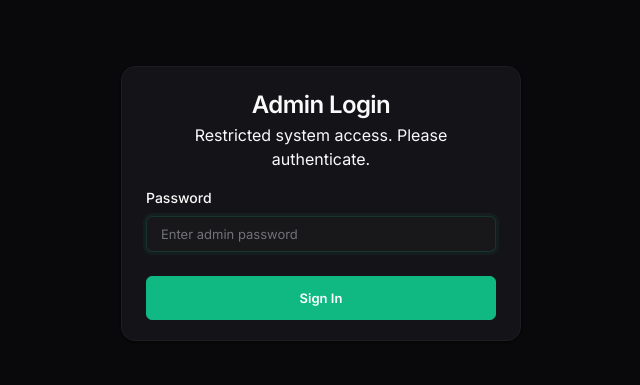
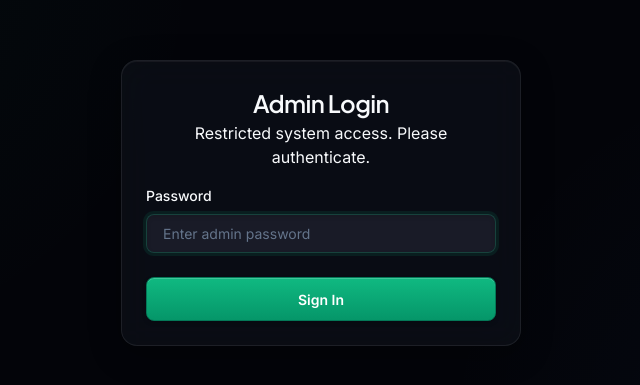
Before and after one commit to soumyachk101/Whatsaap-Bot, a React (Vite) app in the folder dashboard/: page /login in a window 1280 px wide. Shown: the part 197-582 px from the top of the page, without its empty margins (319-959 px from the left). Built offline with nearby package versions, Linux system fonts and the light colour scheme; no server answers.

Commit message:
feat: updated restriction mode logic to apply only to groups and added admin/owner bypass

```diff
--- a/dashboard/src/App.jsx
+++ b/dashboard/src/App.jsx
@@ -23,7 +23,7 @@ function AuthGuard({ children }) {
   const { auth } = useAuth()
   const location = useLocation()
   if (auth === null) return (
-    <div style={{ display: 'flex', alignItems: 'center', justifyContent: 'center', height: '100vh', background: 'var(--bg)' }}>
+    <div style={{ display: 'flex', alignItems: 'center', justifyContent: 'center', height: '100vh', background: 'var(--bg-base)' }}>
       <div className="spinner" />
     </div>
   )
--- a/dashboard/src/index.css
+++ b/dashboard/src/index.css
@@ -1,55 +1,55 @@
-@import url('https://fonts.googleapis.com/css2?family=Inter:wght@400;500;600;700;800&display=swap');
+@import url('https://fonts.googleapis.com/css2?family=Plus+Jakarta+Sans:wght@400;500;600;700;800&family=Inter:wght@400;500;600;700&display=swap');
 
 :root {
-  --bg-base: #09090b;
-  --bg-surface: #0f0f12;
-  --bg-card: #141418;
-  --bg-sidebar: #0c0c0f;
-  --bg-input: #18181b;
-  --bg-hover: rgba(255, 255, 255, 0.035);
+  --bg-base: #030409;
+  --bg-surface: rgba(12, 14, 20, 0.65);
+  --bg-card: rgba(18, 20, 28, 0.55);
+  --bg-sidebar: rgba(8, 9, 14, 0.85);
+  --bg-input: rgba(22, 24, 34, 0.7);
+  --bg-hover: rgba(255, 255, 255, 0.05);
 
-  --border: #1e1e22;
-  --border-subtle: #1a1a1e;
-  --border-focus: #52525b;
-  --border-active: #3f3f46;
+  --border: rgba(255, 255, 255, 0.08);
+  --border-subtle: rgba(255, 255, 255, 0.04);
+  --border-focus: rgba(16, 185, 129, 0.5);
+  --border-active: rgba(255, 255, 255, 0.15);
 
-  --text-main: #fafafa;
-  --text-muted: #a1a1aa;
-  --text-dim: #71717a;
+  --text-main: #f8fafc;
+  --text-muted: #94a3b8;
+  --text-dim: #64748b;
 
   --accent: #10b981;
-  --accent-soft: rgba(16, 185, 129, 0.08);
-  --accent-border: rgba(16, 185, 129, 0.18);
+  --accent-soft: rgba(16, 185, 129, 0.12);
+  --accent-border: rgba(16, 185, 129, 0.25);
 
   --emerald: #10b981;
-  --emerald-bg: rgba(16, 185, 129, 0.08);
-  --emerald-border: rgba(16, 185, 129, 0.18);
+  --emerald-bg: rgba(16, 185, 129, 0.12);
+  --emerald-border: rgba(16, 185, 129, 0.25);
 
   --blue: #3b82f6;
-  --blue-bg: rgba(59, 130, 246, 0.08);
-  --blue-border: rgba(59, 130, 246, 0.18);
+  --blue-bg: rgba(59, 130, 246, 0.12);
+  --blue-border: rgba(59, 130, 246, 0.25);
 
   --rose: #f43f5e;
-  --rose-bg: rgba(244, 63, 94, 0.08);
-  --rose-border: rgba(244, 63, 94, 0.18);
+  --rose-bg: rgba(244, 63, 94, 0.12);
+  --rose-border: rgba(244, 63, 94, 0.25);
 
   --amber: #f59e0b;
-  --amber-bg: rgba(245, 158, 11, 0.08);
-  --amber-border: rgba(245, 158, 11, 0.18);
+  --amber-bg: rgba(245, 158, 11, 0.12);
+  --amber-border: rgba(245, 158, 11, 0.25);
 
-  --purple: #a78bfa;
-  --purple-bg: rgba(167, 139, 250, 0.08);
-  --purple-border: rgba(167, 139, 250, 0.18);
+  --purple: #8b5cf6;
+  --purple-bg: rgba(139, 92, 246, 0.12);
+  --purple-border: rgba(139, 92, 246, 0.25);
 
-  --radius-xs: 4px;
-  --radius-sm: 6px;
-  --radius-md: 10px;
-  --radius-lg: 14px;
+  --radius-xs: 6px;
+  --radius-sm: 8px;
+  --radius-md: 12px;
+  --radius-lg: 16px;
   --radius-full: 9999px;
 
-  --shadow-card: 0 1px 2px 0 rgba(0, 0, 0, 0.3), 0 1px 3px -1px rgba(0, 0, 0, 0.2);
-  --shadow-elevated: 0 4px 16px -2px rgba(0, 0, 0, 0.5), 0 2px 4px -2px rgba(0, 0, 0, 0.3);
-  --shadow-glow: 0 0 0 1px rgba(16, 185, 129, 0.1), 0 0 20px -6px rgba(16, 185, 129, 0.15);
+  --shadow-card: 0 8px 32px 0 rgba(0, 0, 0, 0.3), inset 0 1px 0 0 rgba(255, 255, 255, 0.05);
+  --shadow-elevated: 0 12px 40px -4px rgba(0, 0, 0, 0.5), 0 8px 16px -6px rgba(0, 0, 0, 0.4), inset 0 1px 0 0 rgba(255, 255, 255, 0.15);
+  --shadow-glow: 0 0 20px -2px rgba(16, 185, 129, 0.4), inset 0 1px 0 0 rgba(255,255,255,0.2);
 }
 
 *, *::before, *::after {
@@ -62,10 +62,18 @@
 body {
   font-family: 'Inter', -apple-system, BlinkMacSystemFont, "Segoe UI", Roboto, sans-serif;
   background-color: var(--bg-base);
+  background-image:
+    radial-gradient(circle at 10% 20%, rgba(16, 185, 129, 0.04), transparent 30%),
+    radial-gradient(circle at 90% 80%, rgba(59, 130, 246, 0.04), transparent 30%);
+  background-attachment: fixed;
   color: var(--text-main);
   line-height: 1.5;
   -webkit-font-smoothing: antialiased;
   -moz-osx-font-smoothing: grayscale;
+}
+
+h1, h2, h3, h4, h5, .brand-name, .stat-value {
+  font-family: 'Plus Jakarta Sans', sans-serif;
 }
 
 /* ── Shell Layout ───────────────────────────────────────────────────────── */
@@ -79,10 +87,12 @@ body {
 .sidebar {
   width: 260px;
   background-color: var(--bg-sidebar);
+  backdrop-filter: blur(24px) saturate(180%);
+  -webkit-backdrop-filter: blur(24px) saturate(180%);
   border-right: 1px solid var(--border);
   display: flex;
   flex-direction: column;
-  padding: 1.25rem 0.875rem;
+  padding: 1.25rem 1rem;
   z-index: 20;
   transition: transform 0.25s cubic-bezier(0.4, 0, 0.2, 1);
 }
@@ -92,7 +102,7 @@ body {
   display: flex;
   flex-direction: column;
   overflow-y: auto;
-  background-color: var(--bg-base);
+  background-color: transparent;
 }
 
 /* Custom scrollbar */
@@ -103,30 +113,30 @@ body {
   background: transparent;
 }
 .main::-webkit-scrollbar-thumb {
-  background: #27272a;
-  border-radius: 3px;
+  background: rgba(255, 255, 255, 0.1);
+  border-radius: 4px;
 }
 .main::-webkit-scrollbar-thumb:hover {
-  background: #3f3f46;
+  background: rgba(255, 255, 255, 0.2);
 }
 
 .top-bar {
-  height: 56px;
+  height: 60px;
   border-bottom: 1px solid var(--border);
   display: flex;
   align-items: center;
   justify-content: space-between;
   padding: 0 1.75rem;
-  background-color: rgba(9, 9, 11, 0.85);
-  backdrop-filter: blur(16px) saturate(180%);
-  -webkit-backdrop-filter: blur(16px) saturate(180%);
+  background-color: rgba(3, 4, 9, 0.7);
+  backdrop-filter: blur(20px) saturate(180%);
+  -webkit-backdrop-filter: blur(20px) saturate(180%);
   position: sticky;
   top: 0;
   z-index: 10;
 }
 
 .content-container {
-  padding: 1.75rem 2rem;
+  padding: 2rem 2.25rem;
   max-width: 1320px;
   margin: 0 auto;
   width: 100%;
@@ -137,10 +147,10 @@ body {
   display: flex;
   align-items: center;
   gap: 12px;
-  padding: 0.35rem 0.5rem;
-  margin-bottom: 1.5rem;
+  padding: 0.5rem;
+  margin-bottom: 1.75rem;
   border-radius: var(--radius-md);
-  transition: background 0.15s ease;
+  transition: background 0.2s ease;
 }
 
 .brand-logo:hover {
@@ -148,94 +158,104 @@ body {
 }
 
 .brand-avatar {
-  width: 38px;
-  height: 38px;
+  width: 42px;
+  height: 42px;
   border-radius: var(--radius-md);
   object-fit: cover;
-  border: 1.5px solid var(--border);
-  box-shadow: 0 2px 8px rgba(0, 0, 0, 0.5);
+  border: 1px solid rgba(255,255,255,0.1);
+  box-shadow: 0 4px 12px rgba(0, 0, 0, 0.4);
   flex-shrink: 0;
 }
 
 .brand-name {
-  font-size: 0.9375rem;
+  font-size: 1rem;
   font-weight: 700;
   color: var(--text-main);
-  letter-spacing: -0.02em;
+  letter-spacing: -0.01em;
+  background: linear-gradient(to right, #fff, #cbd5e1);
+  -webkit-background-clip: text;
+  -webkit-text-fill-color: transparent;
 }
 
 .brand-subtitle {
-  font-size: 0.6875rem;
+  font-size: 0.7rem;
   color: var(--text-dim);
   font-weight: 500;
-  letter-spacing: 0.01em;
+  letter-spacing: 0.02em;
 }
 
 .section-label {
-  font-size: 0.625rem;
+  font-size: 0.65rem;
   font-weight: 700;
   color: var(--text-dim);
   text-transform: uppercase;
-  letter-spacing: 0.1em;
+  letter-spacing: 0.12em;
   padding: 0.75rem 0.75rem 0.35rem;
-  margin-top: 0.35rem;
+  margin-top: 0.5rem;
 }
 
 /* ── Navigation ─────────────────────────────────────────────────────────── */
 .nav {
   display: flex;
   flex-direction: column;
-  gap: 2px;
+  gap: 4px;
 }
 
 .nav-item {
   display: flex;
   align-items: center;
-  gap: 10px;
-  padding: 0.5rem 0.75rem;
-  border-radius: var(--radius-sm);
+  gap: 12px;
+  padding: 0.625rem 0.875rem;
+  border-radius: var(--radius-md);
   color: var(--text-muted);
   text-decoration: none;
-  font-size: 0.8125rem;
+  font-size: 0.875rem;
   font-weight: 500;
-  transition: all 0.15s ease;
+  transition: all 0.2s cubic-bezier(0.4, 0, 0.2, 1);
   position: relative;
+  border: 1px solid transparent;
 }
 
 .nav-item:hover {
   color: var(--text-main);
   background-color: var(--bg-hover);
+  border-color: rgba(255, 255, 255, 0.03);
 }
 
 .nav-item.active {
   color: #ffffff;
   background-color: rgba(255, 255, 255, 0.06);
   font-weight: 600;
+  border-color: rgba(255, 255, 255, 0.05);
+  box-shadow: inset 0 1px 0 rgba(255,255,255,0.05);
 }
 
 .nav-item.active::before {
   content: '';
   position: absolute;
-  left: 0;
-  top: 50%;
-  transform: translateY(-50%);
-  width: 3px;
-  height: 60%;
+  left: -2px;
+  top: 20%;
+  bottom: 20%;
+  width: 4px;
   background: var(--accent);
-  border-radius: 0 var(--radius-xs) var(--radius-xs) 0;
+  border-radius: 0 var(--radius-sm) var(--radius-sm) 0;
+  box-shadow: 0 0 10px rgba(16, 185, 129, 0.4);
 }
 
 /* ── Cards & Containers ─────────────────────────────────────────────────── */
 .card {
   background: var(--bg-card);
+  backdrop-filter: blur(16px) saturate(180%);
+  -webkit-backdrop-filter: blur(16px) saturate(180%);
   border: 1px solid var(--border);
   border-radius: var(--radius-lg);
-  padding: 1.25rem 1.5rem;
+  padding: 1.5rem;
   box-shadow: var(--shadow-card);
-  transition: border-color 0.2s ease, box-shadow 0.2s ease;
+  transition: transform 0.25s ease, border-color 0.25s ease, box-shadow 0.25s ease;
 }
 
 .card-hover:hover {
+  transform: translateY(-2px);
   border-color: var(--border-active);
   box-shadow: var(--shadow-elevated);
 }
@@ -243,7 +263,7 @@ body {
 /* ── Grid Layouts ───────────────────────────────────────────────────────── */
 .grid {
   display: grid;
-  gap: 1rem;
+  gap: 1.25rem;
 }
 
 .grid-cols-1 { grid-template-columns: repeat(1, minmax(0, 1fr)); }
@@ -264,35 +284,37 @@ body {
   display: flex;
   align-items: center;
   justify-content: space-between;
-  margin-bottom: 0.875rem;
+  margin-bottom: 1rem;
 }
 
 .stat-icon-wrapper {
-  width: 36px;
-  height: 36px;
+  width: 40px;
+  height: 40px;
   border-radius: var(--radius-md);
-  background: var(--accent-soft);
-  border: 1px solid var(--accent-border);
+  background: linear-gradient(135deg, rgba(16, 185, 129, 0.2), rgba(16, 185, 129, 0.05));
+  border: 1px solid rgba(16, 185, 129, 0.25);
   display: flex;
   align-items: center;
   justify-content: center;
   color: var(--accent);
+  box-shadow: 0 4px 10px rgba(16, 185, 129, 0.1);
 }
 
 .stat-value {
-  font-size: 1.875rem;
-  font-weight: 800;
-  letter-spacing: -0.04em;
-  color: var(--text-main);
-  line-height: 1.1;
+  font-size: 2rem;
+  font-weight: 700;
+  letter-spacing: -0.03em;
+  color: #ffffff;
+  line-height: 1.2;
 }
 
 .stat-label {
-  font-size: 0.6875rem;
+  font-size: 0.75rem;
   font-weight: 600;
   color: var(--text-muted);
   text-transform: uppercase;
-  letter-spacing: 0.06em;
+  letter-spacing: 0.08em;
+  margin-top: 0.25rem;
 }
 
 /* ── Buttons ────────────────────────────────────────────────────────────── */
@@ -301,54 +323,67 @@ body {
   align-items: center;
   justify-content: center;
   gap: 8px;
-  padding: 0.5rem 1rem;
+  padding: 0.5rem 1.125rem;
   border-radius: var(--radius-sm);
-  font-size: 0.8125rem;
-  font-weight: 500;
+  font-size: 0.875rem;
+  font-weight: 600;
   cursor: pointer;
-  transition: all 0.15s ease;
+  transition: all 0.2s cubic-bezier(0.4, 0, 0.2, 1);
   border: 1px solid transparent;
   outline: none;
   white-space: nowrap;
-  font-family: inherit;
+  font-family: 'Inter', sans-serif;
 }
 
 .btn:disabled {
   opacity: 0.5;
   cursor: not-allowed;
+  transform: none !important;
+  box-shadow: none !important;
 }
 
 .btn-primary {
-  background: var(--accent);
+  background: linear-gradient(180deg, #10b981 0%, #059669 100%);
   color: #fff;
-  border-color: var(--accent);
-  font-weight: 600;
+  border: 1px solid #047857;
+  box-shadow: inset 0 1px 0 rgba(255,255,255,0.2), 0 2px 4px rgba(0,0,0,0.2);
 }
 
 .btn-primary:hover:not(:disabled) {
-  background: #0ea572;
+  background: linear-gradient(180deg, #34d399 0%, #10b981 100%);
   box-shadow: var(--shadow-glow);
+  transform: translateY(-1px);
+}
+
+.btn-primary:active:not(:disabled) {
+  transform: translateY(0);
+  box-shadow: inset 0 2px 4px rgba(0,0,0,0.2);
 }
 
 .btn-secondary {
-  background: rgba(255, 255, 255, 0.04);
+  background: rgba(255, 255, 255, 0.06);
   color: #fafafa;
-  border-color: var(--border-active);
+  border-color: rgba(255, 255, 255, 0.1);
+  backdrop-filter: blur(8px);
 }
 
 .btn-secondary:hover:not(:disabled) {
-  background: rgba(255, 255, 255, 0.08);
-  border-color: #52525b;
+  background: rgba(255, 255, 255, 0.12);
+  border-color: rgba(255, 255, 255, 0.2);
+  transform: translateY(-1px);
 }
 
 .btn-danger {
-  background: var(--rose-bg);
-  color: #f87171;
-  border-color: var(--rose-border);
+  background: linear-gradient(180deg, rgba(244, 63, 94, 0.15), rgba(225, 29, 72, 0.1));
+  color: #fb7185;
+  border-color: rgba(244, 63, 94, 0.3);
 }
 
 .btn-danger:hover:not(:disabled) {
-  background: rgba(244, 63, 94, 0.15);
+  background: linear-gradient(180deg, rgba(244, 63, 94, 0.25), rgba(225, 29, 72, 0.15));
+  border-color: rgba(244, 63, 94, 0.5);
+  transform: translateY(-1px);
+  box-shadow: 0 4px 12px rgba(244, 63, 94, 0.2);
 }
 
 .btn-ghost {
@@ -364,20 +399,22 @@ body {
 /* ── Form Inputs ────────────────────────────────────────────────────────── */
 .input {
   width: 100%;
-  padding: 0.5625rem 0.875rem;
+  padding: 0.625rem 1rem;
   background-color: var(--bg-input);
   border: 1px solid var(--border);
   border-radius: var(--radius-sm);
   color: var(--text-main);
-  font-size: 0.8125rem;
+  font-size: 0.875rem;
   font-family: inherit;
   outline: none;
-  transition: border-color 0.15s ease, box-shadow 0.15s ease;
+  transition: all 0.2s ease;
+  box-shadow: inset 0 2px 4px rgba(0,0,0,0.1);
 }
 
 .input:focus {
+  background-color: rgba(30, 32, 44, 0.8);
   border-color: var(--accent-border);
-  box-shadow: 0 0 0 3px rgba(16, 185, 129, 0.06);
+  box-shadow: 0 0 0 3px rgba(16, 185, 129, 0.1), inset 0 2px 4px rgba(0,0,0,0.1);
 }
 
 .input::placeholder {
@@ -391,29 +428,31 @@ body {
   border-radius: var(--radius-lg);
   border: 1px solid var(--border);
   background: var(--bg-card);
+  backdrop-filter: blur(12px);
+  box-shadow: var(--shadow-card);
 }
 
 table {
   width: 100%;
   border-collapse: collapse;
   text-align: left;
-  font-size: 0.8125rem;
+  font-size: 0.875rem;
 }
 
 th {
   background: rgba(255, 255, 255, 0.02);
-  color: var(--text-dim);
+  color: var(--text-muted);
   font-weight: 600;
-  padding: 0.625rem 1rem;
+  padding: 0.875rem 1.25rem;
   border-bottom: 1px solid var(--border);
   text-transform: uppercase;
-  font-size: 0.6875rem;
-  letter-spacing: 0.06em;
+  font-size: 0.7rem;
+  letter-spacing: 0.08em;
 }
 
 td {
-  padding: 0.75rem 1rem;
-  border-bottom: 1px solid var(--border);
+  padding: 1rem 1.25rem;
+  border-bottom: 1px solid var(--border-subtle);
   color: var(--text-main);
 }
 
@@ -422,7 +461,7 @@ tr:last-child td {
 }
 
 tr:hover td {
-  background: rgba(255, 255, 255, 0.015);
+  background: rgba(255, 255, 255, 0.025);
 }
 
 /* ── Badges ─────────────────────────────────────────────────────────────── */
@@ -430,12 +469,13 @@ tr:hover td {
   display: inline-flex;
   align-items: center;
   gap: 6px;
-  padding: 0.2rem 0.6rem;
+  padding: 0.25rem 0.625rem;
   border-radius: var(--radius-full);
-  font-size: 0.6875rem;
+  font-size: 0.75rem;
   font-weight: 600;
   line-height: 1.2;
   letter-spacing: 0.02em;
+  backdrop-filter: blur(4px);
 }
 
 .badge-emerald {
@@ -464,22 +504,22 @@ tr:hover td {
 
 .badge-purple {
   background: var(--purple-bg);
-  color: var(--purple);
+  color: #a78bfa;
   border: 1px solid var(--purple-border);
 }
 
 .badge-zinc {
-  background: rgba(161, 161, 170, 0.06);
-  color: #a1a1aa;
-  border: 1px solid rgba(161, 161, 170, 0.15);
+  background: rgba(161, 161, 170, 0.1);
+  color: #e4e4e7;
+  border: 1px solid rgba(161, 161, 170, 0.2);
 }
 
 /* ── Toggle Switch ──────────────────────────────────────────────────────── */
 .toggle-switch {
   position: relative;
   display: inline-block;
-  width: 40px;
-  height: 22px;
+  width: 44px;
+  height: 24px;
 }
 
 .toggle-switch input {
@@ -492,40 +532,44 @@ tr:hover td {
   position: absolute;
   cursor: pointer;
   top: 0; left: 0; right: 0; bottom: 0;
-  background-color: #27272a;
-  transition: .2s ease;
+  background-color: rgba(255, 255, 255, 0.1);
+  border: 1px solid rgba(255, 255, 255, 0.1);
+  transition: .3s cubic-bezier(0.4, 0, 0.2, 1);
   border-radius: 34px;
 }
 
 .slider:before {
   position: absolute;
   content: "";
-  height: 16px;
-  width: 16px;
-  left: 3px;
-  bottom: 3px;
-  background-color: #71717a;
-  transition: .2s ease;
+  height: 18px;
+  width: 18px;
+  left: 2px;
+  bottom: 2px;
+  background-color: #a1a1aa;
+  transition: .3s cubic-bezier(0.4, 0, 0.2, 1);
   border-radius: 50%;
+  box-shadow: 0 2px 4px rgba(0,0,0,0.3);
 }
 
 input:checked + .slider {
   background-color: var(--accent);
+  border-color: var(--accent);
 }
 
 input:checked + .slider:before {
-  transform: translateX(18px);
+  transform: translateX(20px);
   background-color: #fff;
 }
 
 /* ── Pulse animation for live status ─────────────────────────────────────── */
 @keyframes pulse-dot {
-  0%, 100% { opacity: 1; }
-  50% { opacity: 0.4; }
+  0% { transform: scale(0.95); box-shadow: 0 0 0 0 rgba(16, 185, 129, 0.7); }
+  70% { transform: scale(1); box-shadow: 0 0 0 6px rgba(16, 185, 129, 0); }
+  100% { transform: scale(0.95); box-shadow: 0 0 0 0 rgba(16, 185, 129, 0); }
 }
 
 .pulse-live {
-  animation: pulse-dot 2s cubic-bezier(0.4, 0, 0.6, 1) infinite;
+  animation: pulse-dot 2s infinite;
 }
 
 /* ── Skeleton Loading ──────────────────────────────────────────────────── */
@@ -535,7 +579,7 @@ input:checked + .slider:before {
 }
 
 .skeleton {
-  background: linear-gradient(90deg, var(--bg-card) 25%, #1f1f23 37%, var(--bg-card) 63%);
+  background: linear-gradient(90deg, rgba(255,255,255,0.03) 25%, rgba(255,255,255,0.08) 37%, rgba(255,255,255,0.03) 63%);
   background-size: 200% 100%;
   animation: shimmer 1.5s ease-in-out infinite;
   border-radius: var(--radius-sm);
@@ -543,11 +587,17 @@ input:checked + .slider:before {
 
 /* ── Sidebar Footer Status Card ────────────────────────────────────────── */
 .sidebar-status-card {
-  padding: 0.625rem 0.75rem;
-  background: var(--bg-surface);
+  padding: 0.875rem;
+  background: rgba(255, 255, 255, 0.02);
   border-radius: var(--radius-md);
-  border: 1px solid var(--border);
-  margin-bottom: 0.5rem;
+  border: 1px solid var(--border-subtle);
+  margin-bottom: 0.75rem;
+  transition: all 0.2s ease;
+}
+
+.sidebar-status-card:hover {
+  background: rgba(255, 255, 255, 0.04);
+  border-color: rgba(255, 255, 255, 0.1);
 }
 
 /* ── Mobile Overlay ──────────────────────────────────────────────────────── */
@@ -556,7 +606,7 @@ input:checked + .slider:before {
   position: fixed;
   inset: 0;
   background-color: rgba(0, 0, 0, 0.7);
-  backdrop-filter: blur(4px);
+  backdrop-filter: blur(8px);
   z-index: 15;
 }
 
@@ -582,7 +632,7 @@ input:checked + .slider:before {
     transform: translateX(0);
   }
   .content-container {
-    padding: 1rem;
+    padding: 1.25rem;
   }
 }
 
@@ -593,22 +643,34 @@ input:checked + .slider:before {
   align-items: center;
   justify-content: center;
   background: var(--bg-base);
+  background-image:
+    radial-gradient(circle at top left, rgba(16, 185, 129, 0.1), transparent 40%),
+    radial-gradient(circle at bottom right, rgba(59, 130, 246, 0.1), transparent 40%);
 }
 
 .login-card {
   width: 100%;
-  max-width: 380px;
-  padding: 2rem;
+  max-width: 420px;
+  padding: 2.5rem;
+  background: rgba(18, 20, 28, 0.7);
+  backdrop-filter: blur(24px);
+  border: 1px solid rgba(255, 255, 255, 0.1);
+  border-radius: var(--radius-xl);
+  box-shadow: 0 25px 50px -12px rgba(0, 0, 0, 0.5), inset 0 1px 0 rgba(255, 255, 255, 0.1);
 }
 
 /* ── Pairing code display ──────────────────────────────────────────────── */
 .pairing-code {
-  font-size: 2.25rem;
+  font-size: 2.5rem;
   font-weight: 800;
-  letter-spacing: 0.3em;
-  color: var(--accent);
+  letter-spacing: 0.35em;
+  color: transparent;
+  background: linear-gradient(135deg, #34d399, #10b981);
+  -webkit-background-clip: text;
+  background-clip: text;
   font-family: 'SF Mono', 'Fira Code', 'Cascadia Code', monospace;
-  text-shadow: 0 0 20px rgba(16, 185, 129, 0.3);
+  text-shadow: 0 4px 24px rgba(16, 185, 129, 0.4);
+  text-align: center;
 }
 
 /* ── Spin animation ────────────────────────────────────────────────────── */
@@ -618,10 +680,10 @@ input:checked + .slider:before {
 }
 
 .spinner {
-  width: 28px;
-  height: 28px;
-  border: 2px solid var(--border);
+  width: 32px;
+  height: 32px;
+  border: 3px solid rgba(255, 255, 255, 0.1);
   border-top-color: var(--accent);
   border-radius: 50%;
-  animation: spin 0.8s linear infinite;
+  animation: spin 0.8s cubic-bezier(0.4, 0, 0.2, 1) infinite;
 }
```
Also changed, not shown: 1 other file (tests, documents, lock files or other folders).
